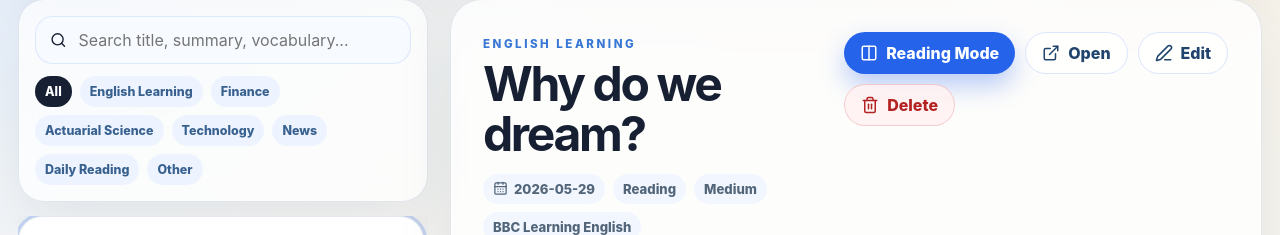
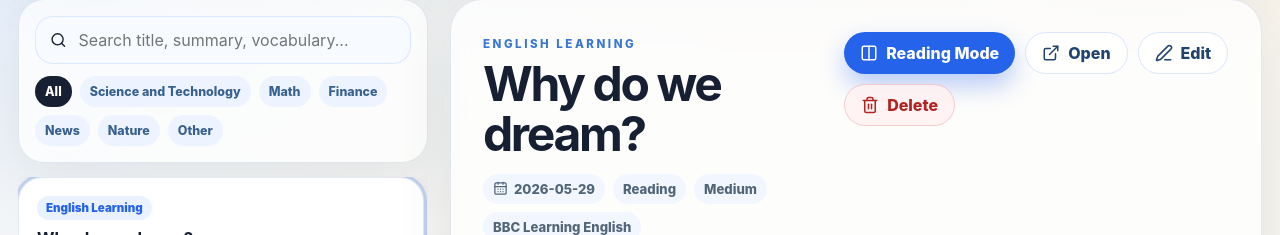
Before and after one commit to ccccchris1234/english_reading_journal, a React (Vite) app in the folder reading-journal-v2/: page / in a window 1280 px wide. Shown: the part 355-590 px from the top of the page. Built offline with nearby package versions, Linux system fonts and the light colour scheme.

Commit message:
Update App.jsx

```diff
--- a/reading-journal-v2/src/App.jsx
+++ b/reading-journal-v2/src/App.jsx
@@ -81,16 +81,15 @@ const emptyArticle = {
 
 const categories = [
   "All",
-  "English Learning",
+  "Science and Technology",
+  "Math",
   "Finance",
-  "Actuarial Science",
-  "Technology",
   "News",
-  "Daily Reading",
+  "Nature",
   "Other",
 ];
 
-const statuses = ["Reading", "Saved", "Finished", "Review Later"];
+const statuses = ["Reading", "Finished", "Starred"];
 const difficulties = ["Easy", "Medium", "Hard"];
 
 function makeId() {
```
